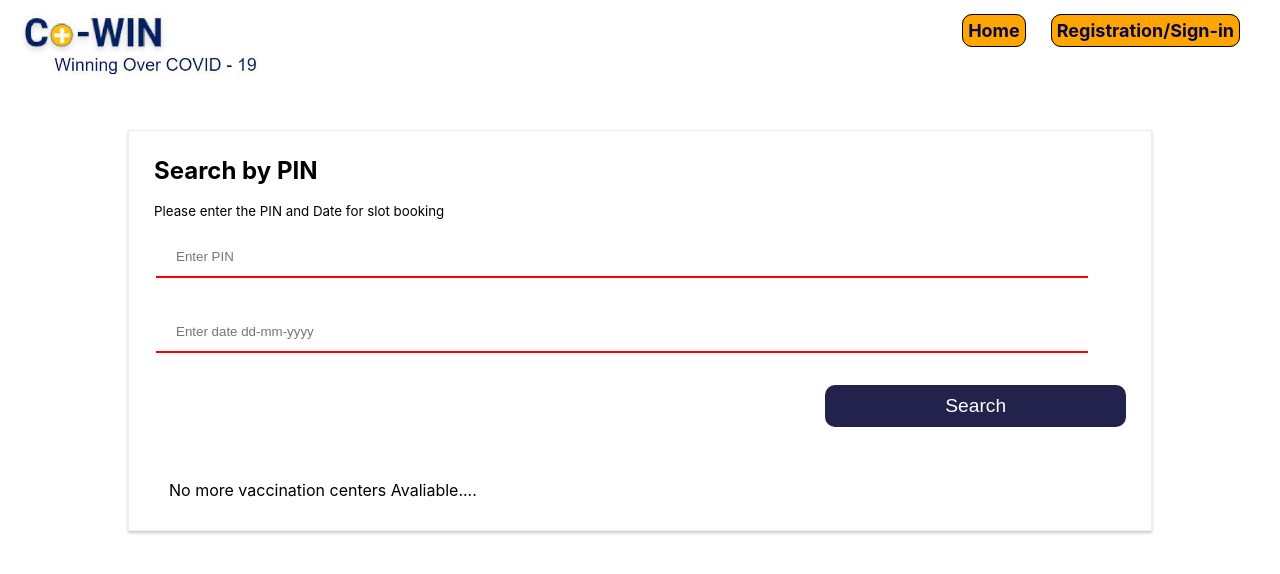
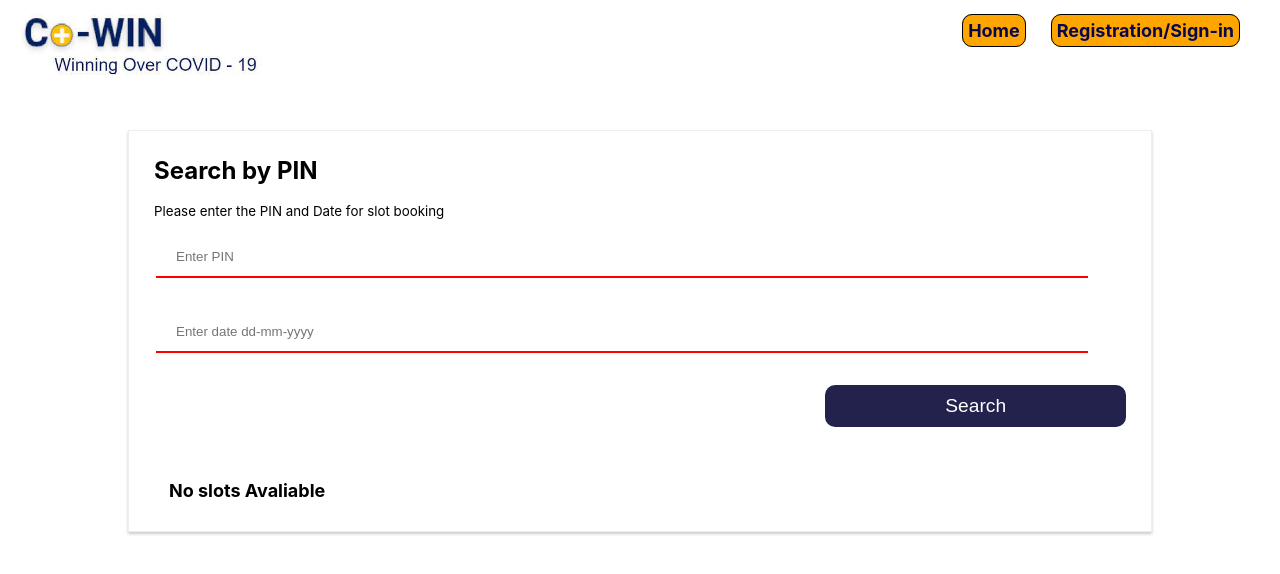
Before and after one commit to karunyat/ReactNative-karunya, a React (Create React App) app in the folder tasks/cowin/: page /byPin in a window 1280 px wide. Shown: the top 574 px of the page. Built offline with nearby package versions, Linux system fonts and the light colour scheme.

Commit message:
updated -slots avaliability message

```diff
--- a/tasks/cowin/src/App.js
+++ b/tasks/cowin/src/App.js
@@ -17,7 +17,7 @@ const App = () => {
           <NavLink exact activeClassName="active" to="/">
             Home
           </NavLink>
-          <NavLink activeClassName="active" to="/login">
+          <NavLink exact activeClassName="active" to="/login">
             Registration/Sign-in
           </NavLink>
           {/* <NavLink activeClassName="active" to="/slotBooking">
--- a/tasks/cowin/src/components/Login/login.js
+++ b/tasks/cowin/src/components/Login/login.js
@@ -1,6 +1,7 @@
 import React, { useState } from "react";
 import "./login.css";
 import axios from "axios";
+
 const Login = (props) => {
   const [mobileNo, setMobileNo] = useState("");
   const [OTP, setOTP] = useState("");
@@ -17,7 +18,6 @@ const Login = (props) => {
       .then((res) => {
         setLoading(false);
         //console.log("response >>>", res);
-        props.history.push("/slotBooking");
       })
       .catch((err) => {
         setLoading(false);
--- a/tasks/cowin/src/components/SlotBooking/ByDist/byDist.css
+++ b/tasks/cowin/src/components/SlotBooking/ByDist/byDist.css
@@ -36,4 +36,6 @@
 .note {
   padding: 10px 15px;
   margin: 10px 15px;
+  font-weight: bold;
+  font-size: large;
 }
--- a/tasks/cowin/src/components/SlotBooking/ByDist/byDist.js
+++ b/tasks/cowin/src/components/SlotBooking/ByDist/byDist.js
@@ -36,7 +36,6 @@ const ByDist = (props) => {
     setDistricts(result.data.districts);
     //console.log(result.data.districts);
   }
-
   return (
     <div className="ByDistValues">
       <h2 className="title">Search by District</h2>
@@ -81,13 +80,17 @@ const ByDist = (props) => {
           Search
         </button>
       </form>
-      <div className="slots">
-        {slots.map((slot) => {
-          return <Slots key={slot.center_id} slot={slot} />;
-        })}
-      </div>
-
-      <p className="note">No more vaccination centers Avaliable....</p>
+      {slots.length > 0 ? (
+        <div className="slots">
+          {slots.map((slot) => {
+            return <Slots key={slot.center_id} slot={slot} />;
+          })}
+        </div>
+      ) : (
+        <div className="slots">
+          <p className="note">No slots Avaliable</p>
+        </div>
+      )}
     </div>
   );
 };
--- a/tasks/cowin/src/components/SlotBooking/ByPin/byPin.css
+++ b/tasks/cowin/src/components/SlotBooking/ByPin/byPin.css
@@ -29,3 +29,9 @@
 .slots {
   margin-top: 10%;
 }
+.note {
+  padding: 10px 15px;
+  margin: 10px 15px;
+  font-weight: bold;
+  font-size: large;
+}
--- a/tasks/cowin/src/components/SlotBooking/ByPin/byPin.js
+++ b/tasks/cowin/src/components/SlotBooking/ByPin/byPin.js
@@ -8,11 +8,12 @@ const ByPin = () => {
   const [date, SetDate] = useState("");
   const [slots, setSlots] = useState([]);
   var urlpin = `https://cdn-api.co-vin.in/api/v2/appointment/sessions/public/findByPin?pincode=${PIN}&date=${date}`;
+
   async function getByPin(e) {
     e.preventDefault();
     var result = await axios.get(urlpin);
     setSlots(result.data.sessions);
-    //console.log(result.data);
+    // console.log(result.data);
   }
   return (
     <div className="ByPinValues">
@@ -39,12 +40,17 @@ const ByPin = () => {
           Search
         </button>
       </form>
-      <div className="slots">
-        {slots.map((slot) => {
-          return <Slots key={slot.center_id} slot={slot} />;
-        })}
-      </div>
-      <p className="note">No more vaccination centers Avaliable....</p>
+      {slots.length > 0 ? (
+        <div className="slots">
+          {slots.map((slot) => {
+            return <Slots key={slot.center_id} slot={slot} />;
+          })}
+        </div>
+      ) : (
+        <div className="slots">
+          <p className="note">No slots Avaliable</p>
+        </div>
+      )}
     </div>
   );
 };
--- a/tasks/cowin/src/components/SlotBooking/slotBooking.js
+++ b/tasks/cowin/src/components/SlotBooking/slotBooking.js
@@ -31,7 +31,6 @@ const SlotBooking = (props) => {
         <button className="ByDist" onClick={byDistHandler}>
           Search by District
         </button>
-        <div></div>
       </div>
     </div>
   );
--- a/tasks/cowin/src/components/SlotBooking/slots.js
+++ b/tasks/cowin/src/components/SlotBooking/slots.js
@@ -4,7 +4,7 @@ export default function Slots({ slot }) {
   return (
     <div className="slot">
       <p>{slot["name"]}</p>
-      <small>{slot["slots"]}</small>
+      <small>{slot["slots"]} </small>
     </div>
   );
 }
```
